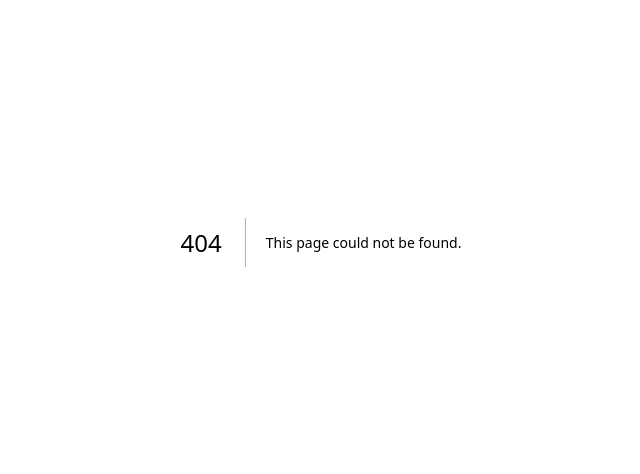
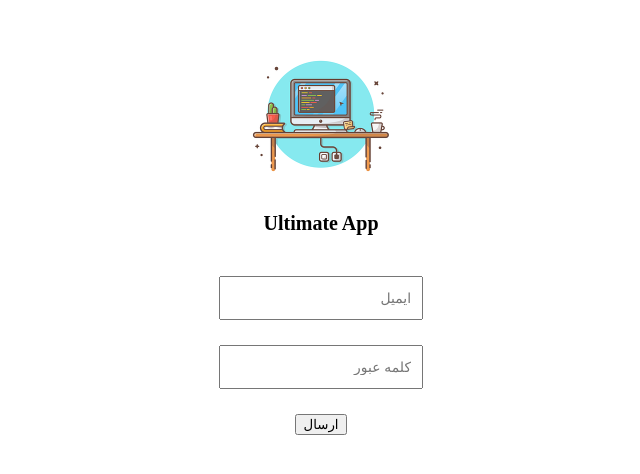
Before and after one commit to RMNProgrammer/ultimate-app, a Next.js app: page /login in a window 1280 px wide. Before the commit this address had no page. Shown: the part 158-632 px from the top of the page, without its empty margins (319-959 px from the left). Built offline with nearby package versions, Linux system fonts and the light colour scheme.

Commit message:
Implementation of the login page

```diff
--- /dev/null
+++ b/components/Button.jsx
@@ -0,0 +1,16 @@
+import React from 'react'
+import { css, cx } from '@emotion/css'
+
+const Button = ({ type = 'button', children }) => {
+   return(
+      <div
+         className={css`
+            width: 100%;
+         `}
+      >
+         <button type={type}>{children}</button>
+      </div>
+   )
+}
+
+export default Button
--- /dev/null
+++ b/components/Input.jsx
@@ -0,0 +1,17 @@
+import React from 'react'
+import { css, cx } from '@emotion/css'
+
+const Input = ({ type = 'text', placeholder }) => {
+   return(
+      <div
+         className={css`
+            width: 100%;
+            margin: 25px 0px;
+         `}
+      >
+         <input type={type} placeholder={placeholder} className={css`padding:10px;height:20px;font-size:13.9px;text-align:right;`} />
+      </div>
+   )
+}
+
+export default Input
--- /dev/null
+++ b/components/InputEmail.jsx
@@ -0,0 +1,17 @@
+import React from 'react'
+import Input from './Input'
+import { css, cx } from '@emotion/css'
+
+const InputEmail = ({ placeholder }) => {
+   return(
+      <div
+         className={css`
+            width: 100%;
+         `}
+      >
+         <Input type='email' placeholder={placeholder} />
+      </div>
+   )
+}
+
+export default InputEmail
--- /dev/null
+++ b/components/InputPassword.jsx
@@ -0,0 +1,17 @@
+import React from 'react'
+import Input from './Input'
+import { css, cx } from '@emotion/css'
+
+const InputPassword = ({ placeholder }) => {
+   return(
+      <div
+         className={css`
+            width: 100%;
+         `}
+      >
+         <Input type='password' placeholder={placeholder} />
+      </div>
+   )
+}
+
+export default InputPassword
--- /dev/null
+++ b/components/InputText.jsx
@@ -0,0 +1,17 @@
+import React from 'react'
+import Input from './Input'
+import { css, cx } from '@emotion/css'
+
+const InputText = ({ placeholder }) => {
+   return(
+      <div
+         className={css`
+            width: 100%;
+         `}
+      >
+         <Input type='text' placeholder={placeholder} />
+      </div>
+   )
+}
+
+export default InputText
--- /dev/null
+++ b/components/index.js
@@ -0,0 +1,4 @@
+export { default as Button } from './button'
+export { default as InputText } from './InputText'
+export { default as InputEmail } from './InputEmail'
+export { default as InputPassword } from './InputPassword'
--- /dev/null
+++ b/containers/layoutAuth.jsx
@@ -0,0 +1,43 @@
+import React from 'react'
+import { css, cx } from '@emotion/css'
+
+const LayoutAuth = ({ children }) => {
+   return(
+      <div
+         className={css`
+            height: 97vh;
+            display: flex;
+            align-items: center;
+            flex-direction: column;
+            justify-content: center;
+         `}
+      >
+         <div>
+            <img
+               className={css`
+                  width: 200px;
+               `}
+               src='logo.png'
+            />
+            <h2
+               className={css`
+                  font-size: 20px;
+                  text-align: center;
+               `}
+            >
+               Ultimate App
+            </h2>
+         </div>
+         <div
+            className={css`
+               font-size: 17px;
+               text-align: center;
+            `}
+         >
+            {children}
+         </div>
+      </div>
+   )
+}
+
+export default LayoutAuth
--- /dev/null
+++ b/pages/login.jsx
@@ -0,0 +1,30 @@
+import React from 'react'
+import Head from 'next/head'
+import { css, cx } from '@emotion/css'
+import LayoutAuth from '../containers/layoutAuth'
+import { InputEmail, InputPassword, Button} from '../components'
+
+export default function Login() {
+   const handleSubmit = (event) => {
+      if (event) event.preventDefault()
+      console.log('handleSubmit')
+   }
+
+   return (
+      <>
+         <Head>
+            <title>ورود</title>
+            <meta name="description" content="Generated by create next app" />
+            <meta name="viewport" content="width=device-width, initial-scale=1" />
+            <link rel="icon" href="/favicon.ico" />
+         </Head>
+         <LayoutAuth>
+            <form onSubmit={handleSubmit}>
+               <InputEmail placeholder='ایمیل'/>
+               <InputPassword placeholder='کلمه عبور' />
+               <Button type='submit'>ارسال</Button>
+            </form>
+         </LayoutAuth>
+      </>
+   )
+}
```
Also changed, not shown: pages/index.jsx (indentation only), public/logo.png (added).
